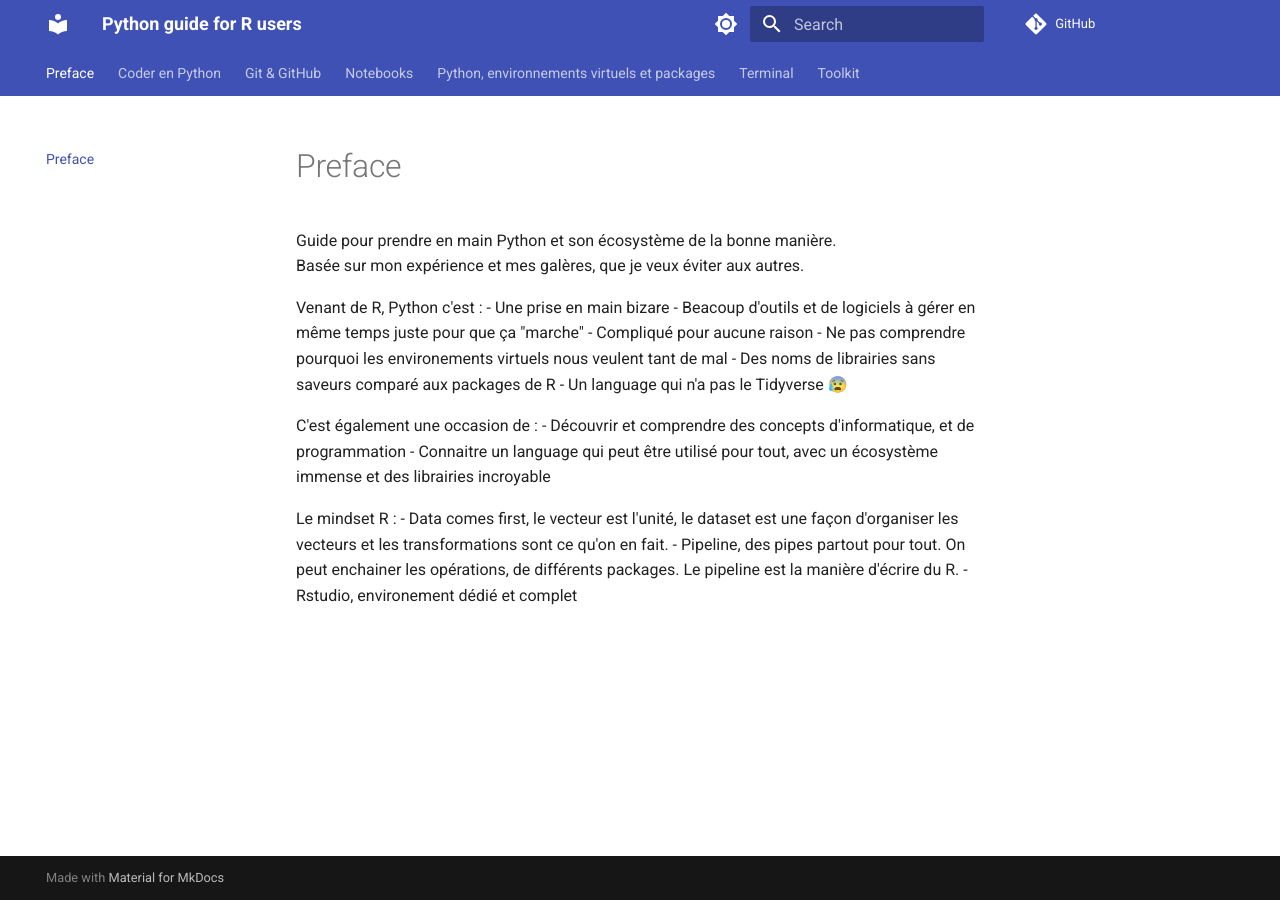
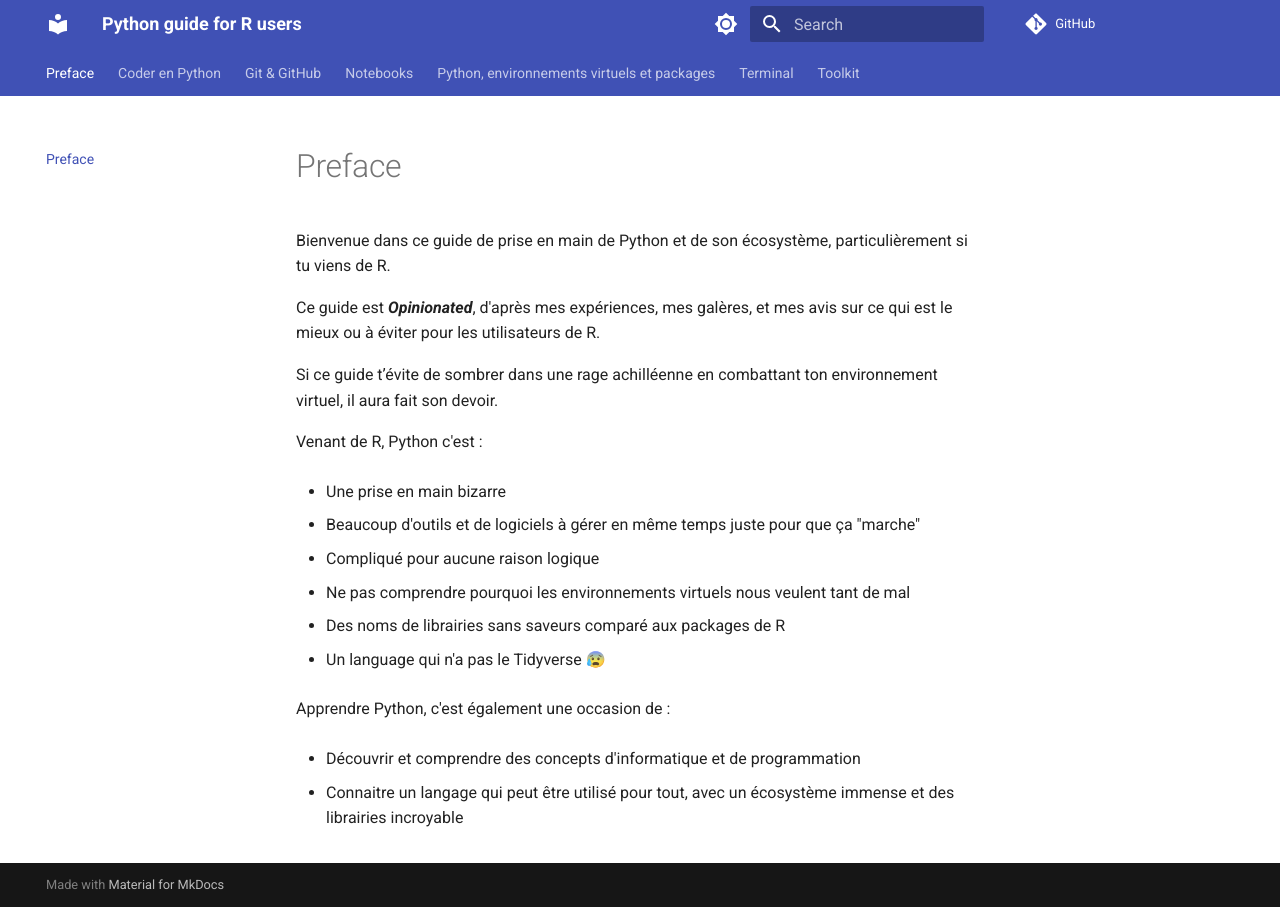
Before and after one commit to CalHenry/Python-guide-for-R-users, an MkDocs documentation site: the page built from docs/index.md, in a window 1280 px wide. Built offline with MkDocs 1.6.1 and Material for MkDocs 9.7.7, drawn with Linux system fonts in a browser that asks for light colours; comment, search, counter and statistics services are not loaded.

Commit message:
index.md: done
Change sentences, make interesting and complete

```diff
--- a/docs/index.md
+++ b/docs/index.md
@@ -1,22 +1,27 @@
 # Preface
 
-Guide pour prendre en main Python et son écosystème de la bonne manière.
-Basée sur mon expérience et mes galères, que je veux éviter aux autres.
+Bienvenue dans ce guide de prise en main de Python et de son écosystème, particulièrement si tu viens de R.
 
+Ce guide est ***Opinionated***, d'après mes expériences, mes galères, et mes avis sur ce qui est le mieux ou à éviter pour les utilisateurs de R.
+
+Si ce guide t’évite de sombrer dans une rage achilléenne en combattant ton environnement virtuel, il aura fait son devoir.
 
 Venant de R, Python c'est :
-- Une prise en main bizare
-- Beacoup d'outils et de logiciels à gérer en même temps juste pour que ça "marche"
-- Compliqué pour aucune raison
-- Ne pas comprendre pourquoi les environements virtuels nous veulent tant de mal
+
+- Une prise en main bizarre
+
+- Beaucoup d'outils et de logiciels à gérer en même temps juste pour que ça "marche"
+
+- Compliqué pour aucune raison logique
+
+- Ne pas comprendre pourquoi les environnements virtuels nous veulent tant de mal
+
 - Des noms de librairies sans saveurs comparé aux packages de R
+
 - Un language qui n'a pas le Tidyverse 😰
 
-C'est également une occasion de :
-- Découvrir et comprendre des concepts d'informatique, et de programmation
-- Connaitre un language qui peut être utilisé pour tout, avec un écosystème immense et des librairies incroyable
+Apprendre Python, c'est également une occasion de :
 
-Le mindset R :
-- Data comes first, le vecteur est l'unité, le dataset est une façon d'organiser les vecteurs et les transformations sont ce qu'on en fait.
-- Pipeline, des pipes partout pour tout. On peut enchainer les opérations, de différents packages. Le pipeline est la manière d'écrire du R.
-- Rstudio, environement dédié et complet
+- Découvrir et comprendre des concepts d'informatique et de programmation
+
+- Connaitre un langage qui peut être utilisé pour tout, avec un écosystème immense et des librairies incroyable
```
